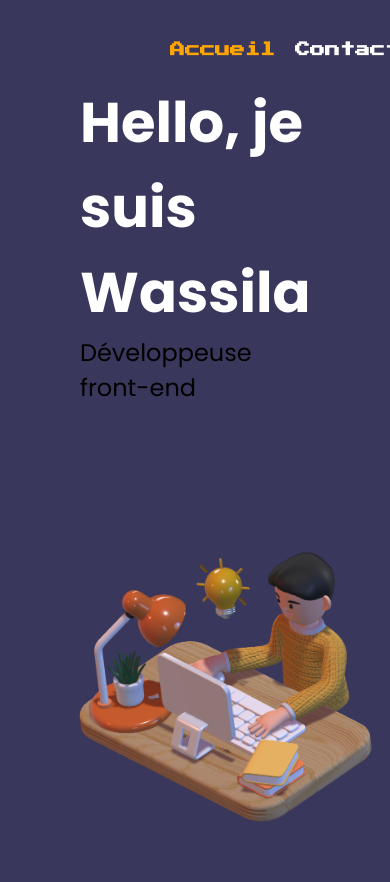
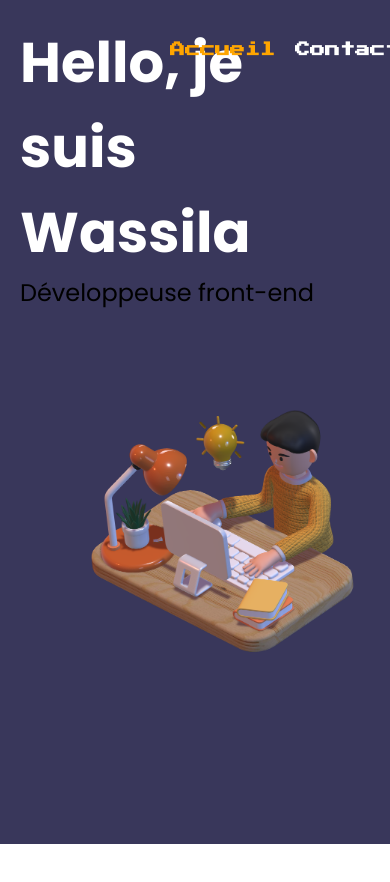
Before and after one commit to LaWass1864/portFolio, a React (Create React App) app: page /Accueil in a window 390 px wide. Shown: the top 882 px of the page. After the commit the page ends 844 px from the top, so only its background shows below. Built offline with nearby package versions, Linux system fonts and the light colour scheme.

Commit message:
test responsive

```diff
--- a/src/styles/_settings.scss
+++ b/src/styles/_settings.scss
@@ -1,9 +1,4 @@
-// Press Start 2P font
-
 @import url('https://fonts.googleapis.com/css2?family=Press+Start+2P&display=swap');
-
-// Poppins
-
 @import url('https://fonts.googleapis.com/css2?family=Poppins:ital,wght@0,100;0,200;0,300;0,400;0,500;0,600;0,700;0,800;0,900;1,100;1,200;1,300;1,400;1,500;1,600;1,700;1,800;1,900&display=swap');
 
 $font1: "Press Start 2P", system-ui;
@@ -21,18 +16,14 @@ $font2: "Poppins", sans-serif;
 
 body {
   font-family: $font2;
-
-  overflow: hidden;
+  /* overflow: hidden; REMOVE THIS LINE */
 
   .accueil-background {
     background: #39375B;
     min-height: 100vh;
   }
-
 }
 
-// page accueil
-//  bouton page d'accueil
 .square_btn {
   position: relative;
   display: inline-block;
@@ -47,33 +38,30 @@ body {
   padding: 15px;
   border-radius: 14px;
   cursor: pointer;
-}
 
-.square_btn>span {
+  > span {
     border-bottom: solid 2px #FFF;
   }
 
-.square_btn:hover {
+  &:hover {
     background: #91b5fb;
   }
+}
 
-
-// Page accueil
 .mainContainer {
   display: grid;
   grid-template-columns: 50% 50%;
   align-items: center;
+  height: auto;
 
   .left {
     display: flex;
     flex-direction: column;
     padding: 80px;
 
-
     h1 {
       font-size: 56px;
       color: white;
-
     }
 
     p {
@@ -86,17 +74,18 @@ body {
     justify-content: flex-end;
 
     img {
-      max-width: 85%; /* Redimensionne l'image pour qu'elle soit responsive */
-      height: auto; /* Permet à la hauteur de l'image de s'ajuster automatiquement */
+      max-width: 85%;
+      height: auto;
     }
   }
 
   @media screen and (max-width: 768px) {
-    grid-template-columns: 100%; /* Une seule colonne pour les écrans de téléphone */
+    grid-template-columns: 100%;
 
     .left,
     .right {
-      width: 100%; /* Les sections prennent toute la largeur */
+      width: 100%;
+      padding: 20px;
     }
   }
 }
```
Lines whose indentation alone changed are shown as unchanged.
